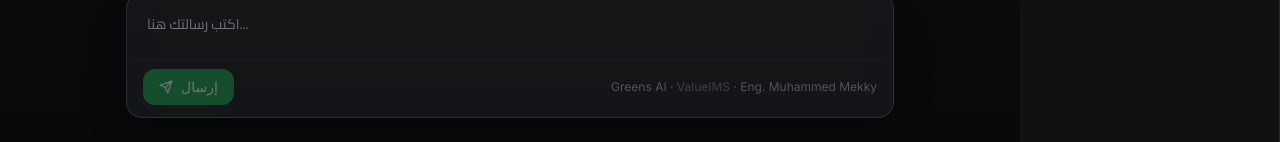
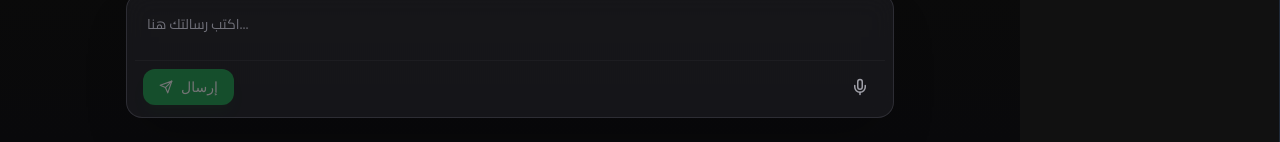
Before and after one commit to m2kky/greens-ai, a Next.js app: page / in a window 1280 px wide. Shown: the part 658-800 px from the top of the page. Built offline with nearby package versions, Linux system fonts and the light colour scheme.

Commit message:
"feat: add voice input with Web Speech API (ar-SA)"

```diff
--- a/src/app/page.tsx
+++ b/src/app/page.tsx
@@ -1,7 +1,7 @@
 'use client'
 import { useState, useEffect, useRef, useCallback } from 'react'
 import { motion } from 'framer-motion'
-import { Send } from 'lucide-react'
+import { Send, Mic, MicOff } from 'lucide-react'
 import Sidebar from '@/components/Sidebar'
 import MessageBubble from '@/components/MessageBubble'
 import AgentPanel from '@/components/AgentPanel'
@@ -51,6 +51,31 @@ export default function Home() {
     saveChats(updated)
     if (activeChatId === id) setActiveChatId(updated.length > 0 ? updated[updated.length - 1].id : null)
   }, [chats, activeChatId])
+
+  const [listening, setListening] = useState(false)
+  const recognitionRef = useRef<any>(null)
+
+  const toggleVoice = useCallback(() => {
+    const SR = (window as any).SpeechRecognition || (window as any).webkitSpeechRecognition
+    if (!SR) return
+    if (listening) {
+      recognitionRef.current?.stop()
+      setListening(false)
+      return
+    }
+    const rec = new SR()
+    rec.lang = 'ar-SA'
+    rec.interimResults = false
+    rec.onresult = (e: any) => {
+      const transcript = e.results[0][0].transcript
+      setInput(prev => prev + transcript)
+    }
+    rec.onend = () => setListening(false)
+    rec.onerror = () => setListening(false)
+    rec.start()
+    recognitionRef.current = rec
+    setListening(true)
+  }, [listening])
 
   const handleSend = async () => {
     const text = input.trim()
@@ -214,8 +239,18 @@ export default function Home() {
                 style={{ minHeight: '52px' }}
               />
               <div className="flex justify-between items-center px-2 pb-1 pt-2 border-t border-zinc-800/50">
-                <div className="text-xs text-zinc-600">
-                  Greens AI · <span className="text-zinc-700">ValueIMS</span> · Eng. Muhammed Mekky
+                <div className="flex items-center gap-1">
+                  <button
+                    onClick={toggleVoice}
+                    className={`p-2 rounded-lg transition-colors ${
+                      listening
+                        ? 'text-red-400 bg-red-500/10 animate-pulse'
+                        : 'text-zinc-400 hover:text-green-400 hover:bg-zinc-800'
+                    }`}
+                    title="إدخال صوتي"
+                  >
+                    {listening ? <MicOff size={18} /> : <Mic size={18} />}
+                  </button>
                 </div>
                 <button
                   onClick={handleSend}
```
